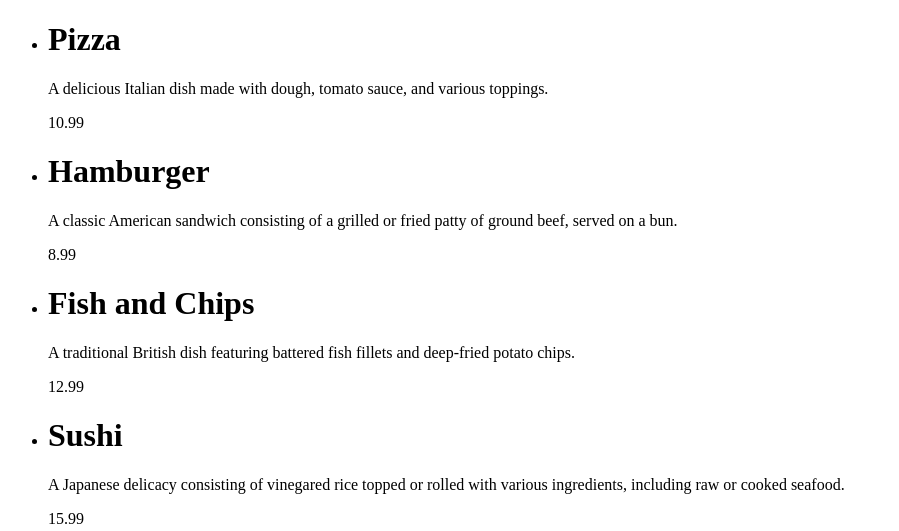
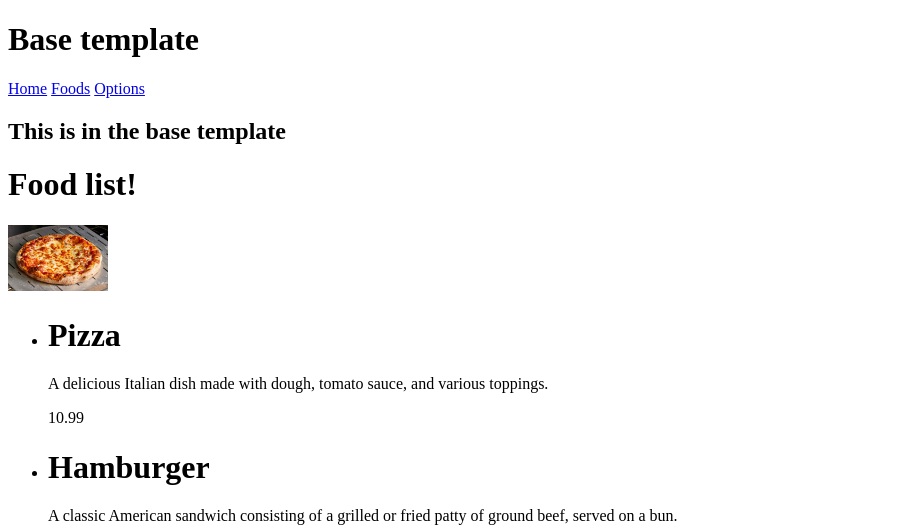
Before and after one commit to wsuf-teaching/jinja-templates, a Flask app: page /foods in a window 1280 px wide. Shown: the top 531 px of the page, without its empty margins (0-899 px from the left). Run offline with Flask 3, Linux system fonts and the light colour scheme.

Commit message:
templates cont

```diff
--- a/app.py
+++ b/app.py
@@ -1,9 +1,9 @@
-from flask import Flask, jsonify, render_template
+from flask import Flask, jsonify, render_template, request, redirect, url_for
 from foods import foods
 
 app = Flask(__name__)
 
-app.config['DEBUG'] = False
+app.config['DEBUG'] = True
 
 @app.route('/', methods=['GET'])
 def index():
@@ -25,23 +25,30 @@ def templateparams2(name):
 @app.route('/options')
 def options():
     name = "John Doe"
-    age = 66
-    isWelcome = False
+    age = 14
+    isWelcome = True
     return render_template('options.html', name=name, isWelcome=isWelcome, age=age)
 
 @app.route('/foods', methods=['GET'])
 def foodsdisplay():
     return render_template('foods.html', foods=foods)
 
-@app.route('/calculate/add/<int:a>/<int:b>')
-def add(a,b):
-    c = str(a+b)
-    return c
+@app.route('/base')
+def base():
+    return render_template('base.html')
 
-@app.route('/calculate/divide/<int:a>/<int:b>')
-def divide(a,b):
-    c = str(a/b)
-    return c
+@app.route('/theform', methods=['GET','POST'])
+def theform():
+    if request.method == 'GET':
+        return render_template('form.html')
+    else:
+        name = request.form['name']
+        location = request.form['location']
+        # do some calculation with the name and location
+        # name = ....
+        # and redirect the user to somewhere
+        return redirect(url_for('index'))
+        #return 'Hello {}. You are from {}. You have submitted the form successfully.'.format(name, location)
 
 if __name__ == '__main__':
     app.run()
--- /dev/null
+++ b/templates/base.html
@@ -0,0 +1,17 @@
+<!DOCTYPE html>
+<html>
+    <head>
+        <title>{% block title %}My website{% endblock %}</title>
+    </head>
+    <body>
+        <h1>Base template</h1>
+        <nav class="myclass">
+            <a href="{{url_for('index')}}">Home</a>
+            <a href="{{url_for('foodsdisplay')}}">Foods</a>
+            <a href="#">Options</a>
+        </nav>
+        {% block content %}
+            <h2>This is in the base template</h2>
+        {% endblock %}
+    </body>
+</html>
--- a/templates/foods.html
+++ b/templates/foods.html
@@ -1,9 +1,11 @@
-<!DOCTYPE html>
-<html>
-    <head>
-        <title>Foods display</title>
-    </head>
-    <body>
+{% extends 'base.html' %}
+
+{% block title %}Foods{% endblock %}
+
+{% block content %}
+{{super()}}
+<h1>Food list!</h1>
+<img src="{{url_for('static', filename='images/pizza.jpg')}}" width="100"/>
 <ul>
     {% for food in foods %}
         <li>
@@ -17,5 +19,4 @@
         </li>
     {% endfor %}
 </ul>
-    </body>
-</html>
+{% endblock %}
--- a/templates/templateparams.html
+++ b/templates/templateparams.html
@@ -1,4 +1,4 @@
 <h1>Hello {{name.upper()}}</h1>
-<p>Your age is {{age+1}}</p>
+<p>Your age is {{age+4}}</p>
 <hr/>
 <p>{{food['name']}}</p>
```
Also changed, not shown: templates/form.html (added, +10 -0 lines), templates/index.html (+4 -8 lines), static/images/pizza.jpg (added). Lines whose indentation alone changed are shown as unchanged.
